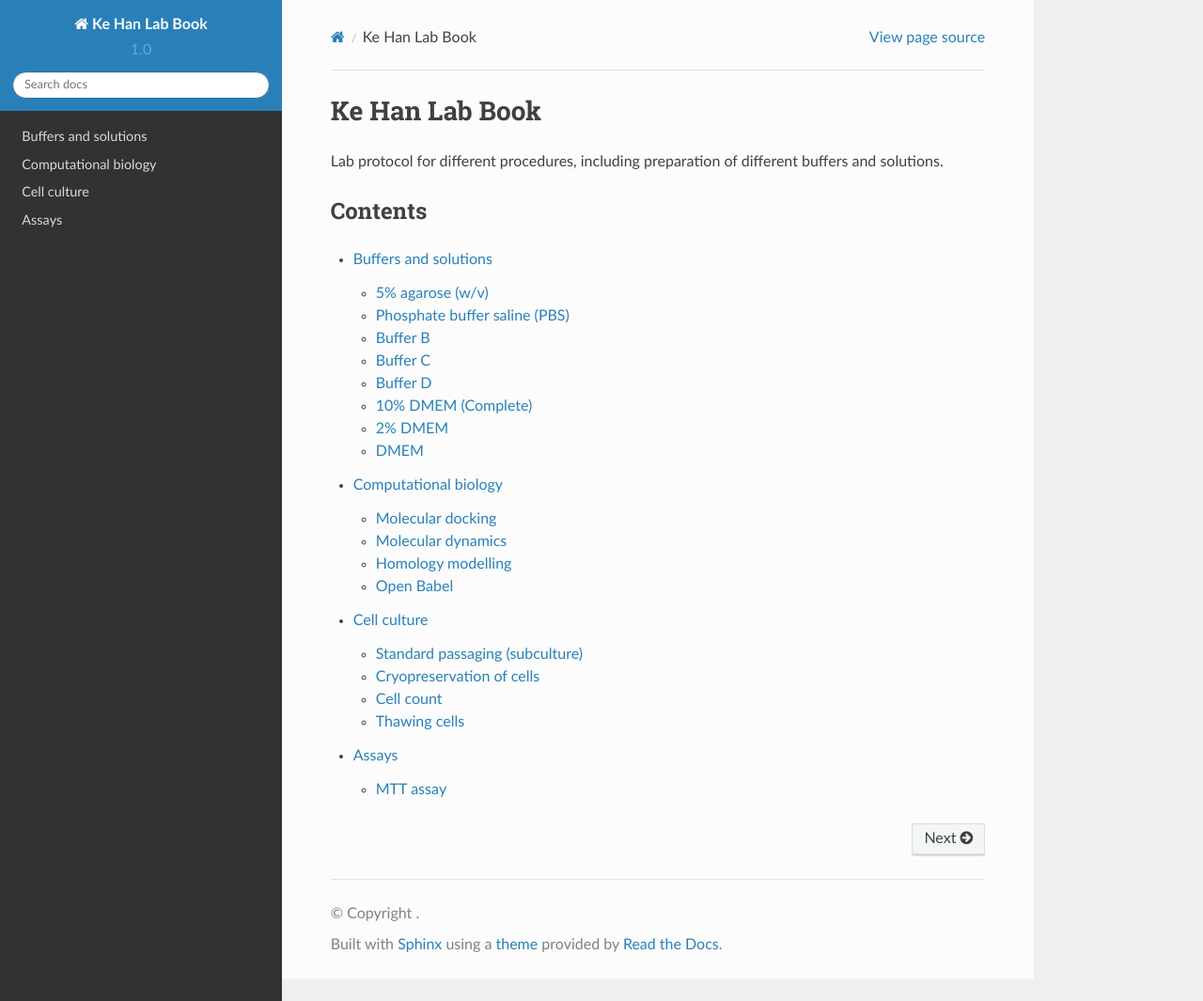
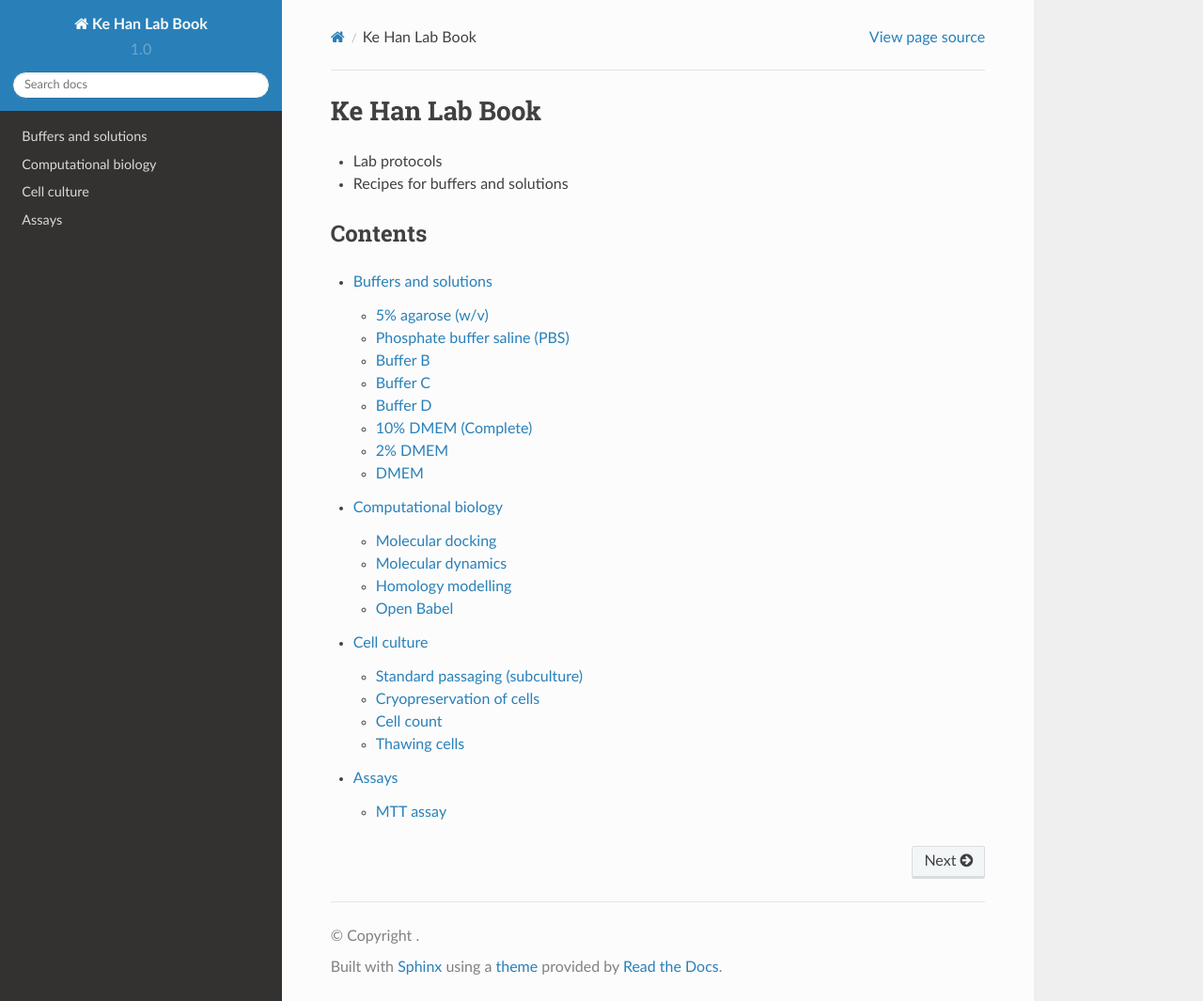
Before and after one commit to kehantan/labbook, a Sphinx documentation site: the page built from docs/index.rst, in a window 1280 px wide and 1065 px high. Shown: the whole window at 94% size. Built offline with Sphinx 7.4.7 and the Read the Docs theme 2.0.0, drawn with Linux system fonts in a browser that asks for light colours.

Commit message:
Update index.rst

```diff
--- a/docs/index.rst
+++ b/docs/index.rst
@@ -1,6 +1,7 @@
 Ke Han Lab Book
 ===============
-Lab protocol for different procedures, including preparation of different buffers and solutions.
+* Lab protocols
+* Recipes for buffers and solutions
 
 Contents
 --------
```
